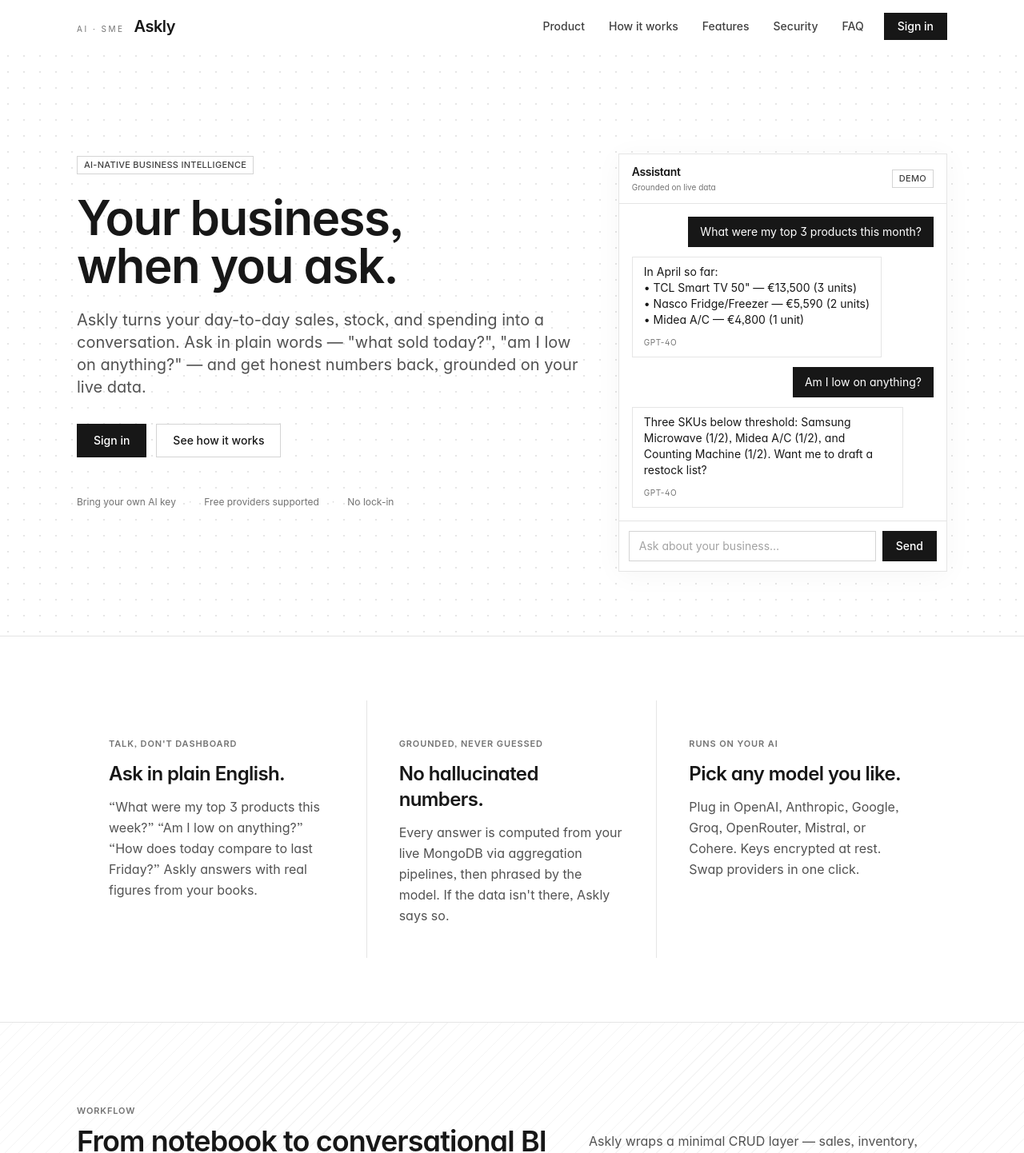
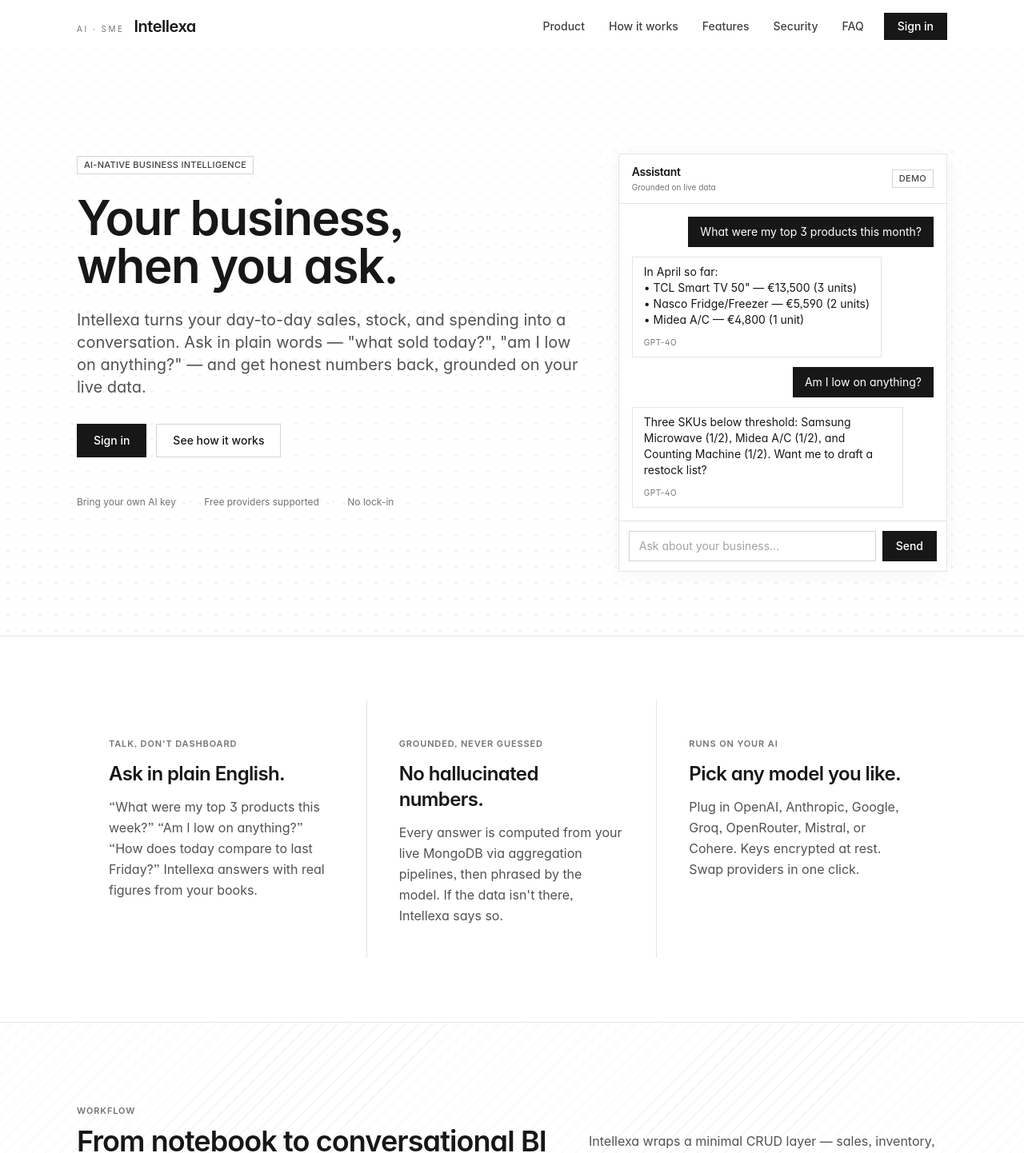
Before and after one commit to Leslie-23/ai-sme, a React (Vite) app in the folder client/: page / in a window 1280 px wide. Shown: the top 1442 px of the page at 80% size. Built offline with nearby package versions, Linux system fonts and the light colour scheme; a web font is replaced by a local one.

Commit message:
WIP: test works, but failing the other CONNS of the URI

```diff
--- a/client/src/pages/LandingPage.tsx
+++ b/client/src/pages/LandingPage.tsx
@@ -48,7 +48,7 @@
         <div className="max-w-6xl mx-auto px-5 md:px-8 py-3 md:py-4 flex items-center justify-between">
           <Link to="/" className="flex items-baseline gap-3">
             <span className="text-[10px] uppercase tracking-[0.25em] text-neutral-500">AI · SME</span>
-            <span className="text-xl font-semibold tracking-tight">Askly</span>
+            <span className="text-xl font-semibold tracking-tight">Intellexa</span>
           </Link>
           <nav className="flex items-center gap-1">
             <a href="#product" className="hidden md:inline btn-ghost !px-3 !py-1.5 text-sm">Product</a>
@@ -73,7 +73,7 @@
               when you ask.
             </h1>
             <p className="text-lg md:text-xl text-neutral-600 max-w-2xl">
-              Askly turns your day-to-day sales, stock, and spending into a conversation. Ask in plain
+              Intellexa turns your day-to-day sales, stock, and spending into a conversation. Ask in plain
               words — "what sold today?", "am I low on anything?" — and get honest numbers back,
               grounded on your live data.
             </p>
@@ -105,12 +105,12 @@
           <ValueProp
             label="Talk, don't dashboard"
             title="Ask in plain English."
-            body="“What were my top 3 products this week?” “Am I low on anything?” “How does today compare to last Friday?” Askly answers with real figures from your books."
+            body="“What were my top 3 products this week?” “Am I low on anything?” “How does today compare to last Friday?” Intellexa answers with real figures from your books."
           />
           <ValueProp
             label="Grounded, never guessed"
             title="No hallucinated numbers."
-            body="Every answer is computed from your live MongoDB via aggregation pipelines, then phrased by the model. If the data isn't there, Askly says so."
+            body="Every answer is computed from your live MongoDB via aggregation pipelines, then phrased by the model. If the data isn't there, Intellexa says so."
           />
           <ValueProp
             label="Runs on your AI"
@@ -130,7 +130,7 @@
               </h2>
             </div>
             <p className="text-neutral-600 max-w-md">
-              Askly wraps a minimal CRUD layer — sales, inventory, expenses — with a chat-first AI.
+              Intellexa wraps a minimal CRUD layer — sales, inventory, expenses — with a chat-first AI.
               Owners ask; staff record. Numbers align by construction.
             </p>
           </div>
@@ -215,7 +215,7 @@
               </h2>
             </div>
             <p className="text-neutral-400 max-w-md">
-              Askly talks to whichever model makes sense for you today — free tier for bootstrapping,
+              Intellexa talks to whichever model makes sense for you today — free tier for bootstrapping,
               frontier for the heavy questions. Switch at any time in Settings.
             </p>
           </div>
@@ -293,7 +293,7 @@
           </div>
           <div className="divide-y divide-neutral-200 border-y border-neutral-200">
             <Faq
-              q="Does Askly send my sales data to OpenAI?"
+              q="Does Intellexa send my sales data to OpenAI?"
               a="Only the minimal business snapshot needed to answer the current question — sales totals, top products, low stock — is included in the prompt. Raw customer details are never sent. You can also pick an open-weights provider like Groq/OpenRouter if you want to keep data away from closed-API vendors."
             />
             <Faq
@@ -310,7 +310,7 @@
             />
             <Faq
               q="Who is this for?"
-              a="Small retailers and service businesses — shops with 1–20 staff and a handful to a few hundred SKUs. If your operations fit in a WhatsApp group and a notebook today, Askly is sized for you."
+              a="Small retailers and service businesses — shops with 1–20 staff and a handful to a few hundred SKUs. If your operations fit in a WhatsApp group and a notebook today, Intellexa is sized for you."
             />
             <Faq
               q="Can multiple staff log in?"
@@ -349,7 +349,7 @@
           <div className="md:col-span-2">
             <div className="flex items-baseline gap-3">
               <span className="text-[10px] uppercase tracking-[0.25em] text-neutral-500">AI · SME</span>
-              <span className="text-lg font-semibold">Askly</span>
+              <span className="text-lg font-semibold">Intellexa</span>
             </div>
             <p className="text-sm text-neutral-600 mt-3 max-w-sm">
               AI-native business intelligence, sized for the shop around the corner.
@@ -374,7 +374,7 @@
         </div>
         <div className="border-t border-neutral-200">
           <div className="max-w-6xl mx-auto px-5 md:px-8 py-5 text-xs text-neutral-500">
-            © {new Date().getFullYear()} Askly. Built for small businesses.
+            © {new Date().getFullYear()} Intellexa. Built for small businesses.
           </div>
         </div>
       </footer>
```
